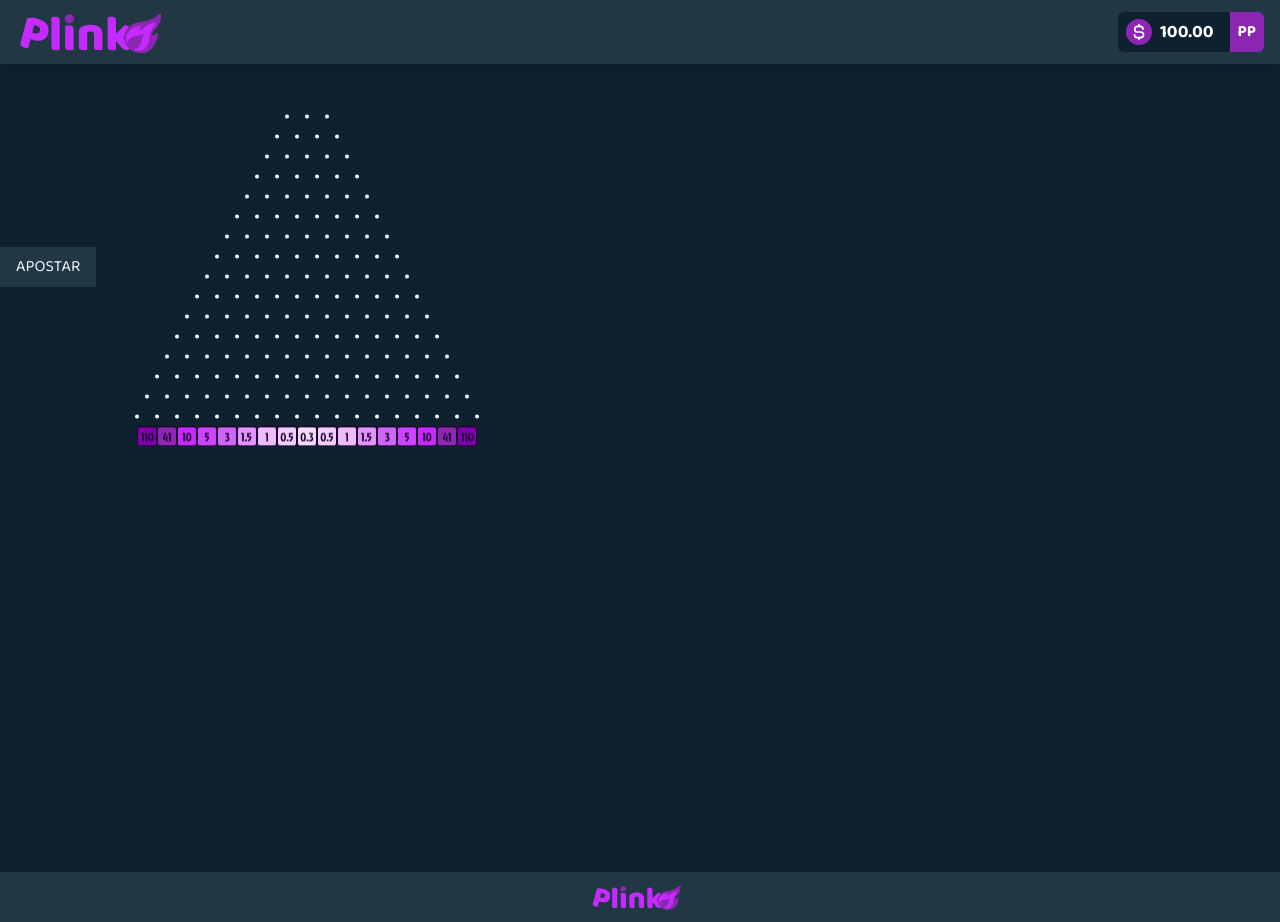
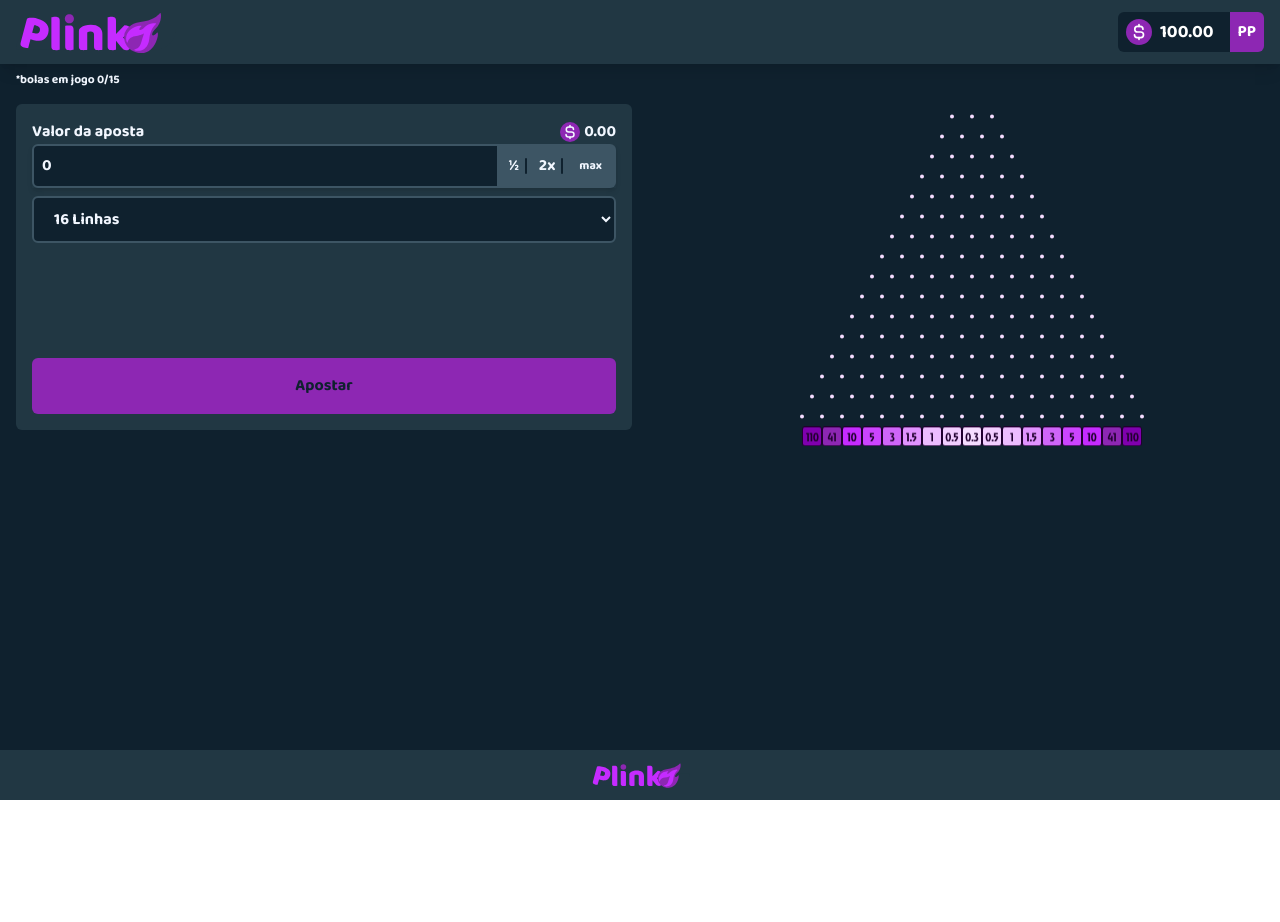
Before and after one commit to kayooliveira/plinko-game, a React (Vite) app: page / in a window 1280 px wide. After the commit the page ends 800 px from the top, so only its background shows below. Built offline with nearby package versions, Linux system fonts and the light colour scheme.

Commit message:
feat(Creating InGameBallsCount state and updating colors): :art:

```diff
--- a/src/components/Plinko/index.tsx
+++ b/src/components/Plinko/index.tsx
@@ -5,17 +5,18 @@ import {
   Composite,
   Engine,
   Events,
+  IEventCollision,
   Render,
   Runner,
   World
 } from 'matter-js'
 import { useCallback, useEffect, useState } from 'react'
 import { useDispatch } from 'react-redux'
-import { useMediaQuery } from 'react-responsive'
 import { incrementCurrentBalance } from 'redux/slicers/sliceWallet'
 import { random } from 'utils/random'
 
 import { LinesType, MultiplierValues } from './@types'
+import { BetActions } from './components/BetActions'
 import { PlinkoBody } from './components/Body'
 import { config } from './config'
 import {
@@ -25,13 +26,11 @@ import {
 
 export function Plinko() {
   // #region States
-  const isMobile = useMediaQuery({
-    maxWidth: '860px'
-  })
   const dispatch = useDispatch()
+
   const engine = Engine.create()
-  const [isTesting, setIsTesting] = useState<boolean>(false)
   const [lines, setLines] = useState<LinesType>(16)
+  const [inGameBallsCount, setInGameBallsCount] = useState(0)
   const {
     pins: pinsConfig,
     colors,
@@ -40,13 +39,9 @@ export function Plinko() {
     world: worldConfig
   } = config
 
-  const worldWidth: number = isMobile
-    ? worldConfig.width / 1.3
-    : worldConfig.width
+  const worldWidth: number = worldConfig.width
 
-  const worldHeight: number = isMobile
-    ? worldConfig.height / 1.3
-    : worldConfig.height
+  const worldHeight: number = worldConfig.height
   // #endregion
 
   useEffect(() => {
@@ -83,7 +78,7 @@ export function Plinko() {
       render.canvas.remove()
       render.textures = {}
     }
-  }, [lines, isTesting, isMobile])
+  }, [lines])
 
   const pins: Body[] = []
 
@@ -103,7 +98,7 @@ export function Plinko() {
       const pin = Bodies.circle(pinX, pinY, pinsConfig.pinSize, {
         label: `pin-${i}`,
         render: {
-          fillStyle: 'white'
+          fillStyle: '#F5DCFF'
         },
         isStatic: true
       })
@@ -111,13 +106,25 @@ export function Plinko() {
     }
   }
 
-  const addBall = useCallback(() => {
+  function addInGameBall() {
+    if (inGameBallsCount > 15) return
+    setInGameBallsCount(prevState => prevState + 1)
+  }
+
+  function removeInGameBall() {
+    setInGameBallsCount(prevState => prevState - 1)
+  }
+
+  const addBall = useCallback(
+    (ballValue: number) => {
+      addInGameBall()
       const ballSound = new Audio(ballAudio)
       ballSound.volume = 0.2
       ballSound.currentTime = 0
       ballSound.play()
 
-    const minBallX = worldWidth / 2 - pinsConfig.pinSize * 3 + pinsConfig.pinGap
+      const minBallX =
+        worldWidth / 2 - pinsConfig.pinSize * 3 + pinsConfig.pinGap
       const maxBallX =
         worldWidth / 2 -
         pinsConfig.pinSize * 3 -
@@ -125,20 +132,25 @@ export function Plinko() {
         pinsConfig.pinGap / 2
 
       const ballX = random(minBallX, maxBallX)
-
+      const ballColor = ballValue <= 0 ? colors.text : colors.purple
       const ball = Bodies.circle(ballX, 20, ballConfig.ballSize, {
         restitution: 1,
         friction: 0.6,
-      label: 'ball-2',
+        label: `ball-${ballValue}`,
         id: new Date().getTime(),
         frictionAir: 0.05,
         render: {
-        fillStyle: config.colors.orange
+          fillStyle: ballColor
+        },
+        collisionFilter: {
+          group: -1
         },
         isStatic: false
       })
       Composite.add(engine.world, ball)
-  }, [lines, isMobile])
+    },
+    [lines]
+  )
 
   const leftWall = Bodies.rectangle(
     worldWidth / 3 - pinsConfig.pinSize * pinsConfig.pinGap - pinsConfig.pinGap,
@@ -166,8 +178,7 @@ export function Plinko() {
       render: {
         visible: false
       },
-      isStatic: true,
-      isSensor: true
+      isStatic: true
     }
   )
 
@@ -179,7 +190,7 @@ export function Plinko() {
     worldWidth / 2 - (pinsConfig.pinGap / 2) * lines - pinsConfig.pinGap
 
   multipliers.forEach(multiplier => {
-    const blockSize = 21 // height and width
+    const blockSize = 20 // height and width
     const multiplierBody = Bodies.rectangle(
       lastMultiplierX + 20,
       worldWidth / lines + lines * pinsConfig.pinGap + pinsConfig.pinGap,
@@ -208,44 +219,52 @@ export function Plinko() {
     rightWall
   ])
 
-  function bet() {
-    addBall()
+  function bet(betValue: number) {
+    addBall(betValue)
   }
 
   function setBalance(number: number) {
     dispatch(incrementCurrentBalance(number))
   }
 
-  Events.on(engine, 'collisionActive', event => {
+  function onCollideWithMultiplier(ball: Body, multiplier: Body) {
+    ball.collisionFilter.group = 2
+    World.remove(engine.world, ball)
+    removeInGameBall()
+    const ballValue = ball.label.split('-')[1]
+    const multiplierValue = +multiplier.label.split('-')[1] as MultiplierValues
+
+    const multiplierSong = new Audio(getMultiplierSound(multiplierValue))
+    multiplierSong.currentTime = 0
+    multiplierSong.volume = 0.2
+    multiplierSong.play()
+
+    if (+ballValue <= 0) return
+
+    const newBalance = +ballValue * multiplierValue
+    setBalance(newBalance)
+  }
+
+  function onBodyCollision(event: IEventCollision<Engine>) {
     const pairs = event.pairs
     for (const pair of pairs) {
       const { bodyA, bodyB } = pair
-      if (bodyB.label.includes('ball') && bodyA.label.includes('block')) {
-        pair.bodyB.collisionFilter.group = 2
-        World.remove(engine.world, pair.bodyB)
-        const ballValue = bodyB.label.split('-')[1]
-        const multiplierValue = +bodyA.label.split('-')[1] as MultiplierValues
-        const multiplierSong = new Audio(getMultiplierSound(multiplierValue))
-        multiplierSong.currentTime = 0
-        multiplierSong.play()
-        const newBalance = +ballValue * multiplierValue
-        setBalance(newBalance)
+      if (bodyB.label.includes('ball') && bodyA.label.includes('block'))
+        onCollideWithMultiplier(bodyB, bodyA)
     }
   }
-  })
+
+  Events.on(engine, 'collisionActive', onBodyCollision)
 
   return (
-    <div className="h-full min-h-screen w-screen max-w-full bg-background">
-      <div className="flex flex-col-reverse items-center justify-center gap-4 lg:flex-row">
-        <div className="bg-primary text-text">
-          <button
-            onClick={bet}
-            className="w-full rounded-md bg-green px-4 py-2 transition-colors hover:bg-greenDark"
-          >
-            APOSTAR
-          </button>
-        </div>
-        <div className="flex-1">
+    <div className="h-full w-screen max-w-full bg-background">
+      <div className="flex flex-col-reverse items-center justify-center gap-4 md:flex-row md:items-stretch">
+        <BetActions
+          inGameBallsCount={inGameBallsCount}
+          onChangeLines={setLines}
+          onRunBet={bet}
+        />
+        <div className="flex flex-1 items-center justify-center">
           <PlinkoBody />
         </div>
       </div>
```
Lines whose indentation alone changed are shown as unchanged.
